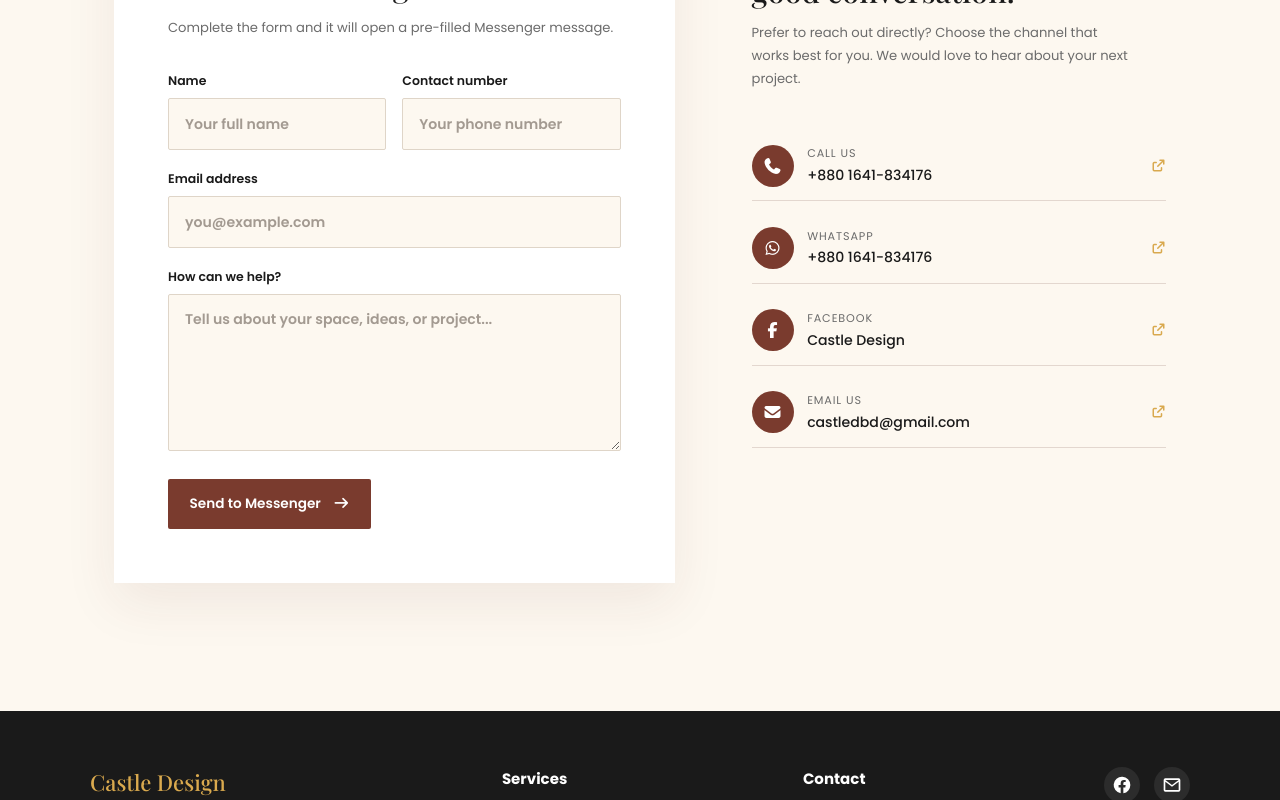
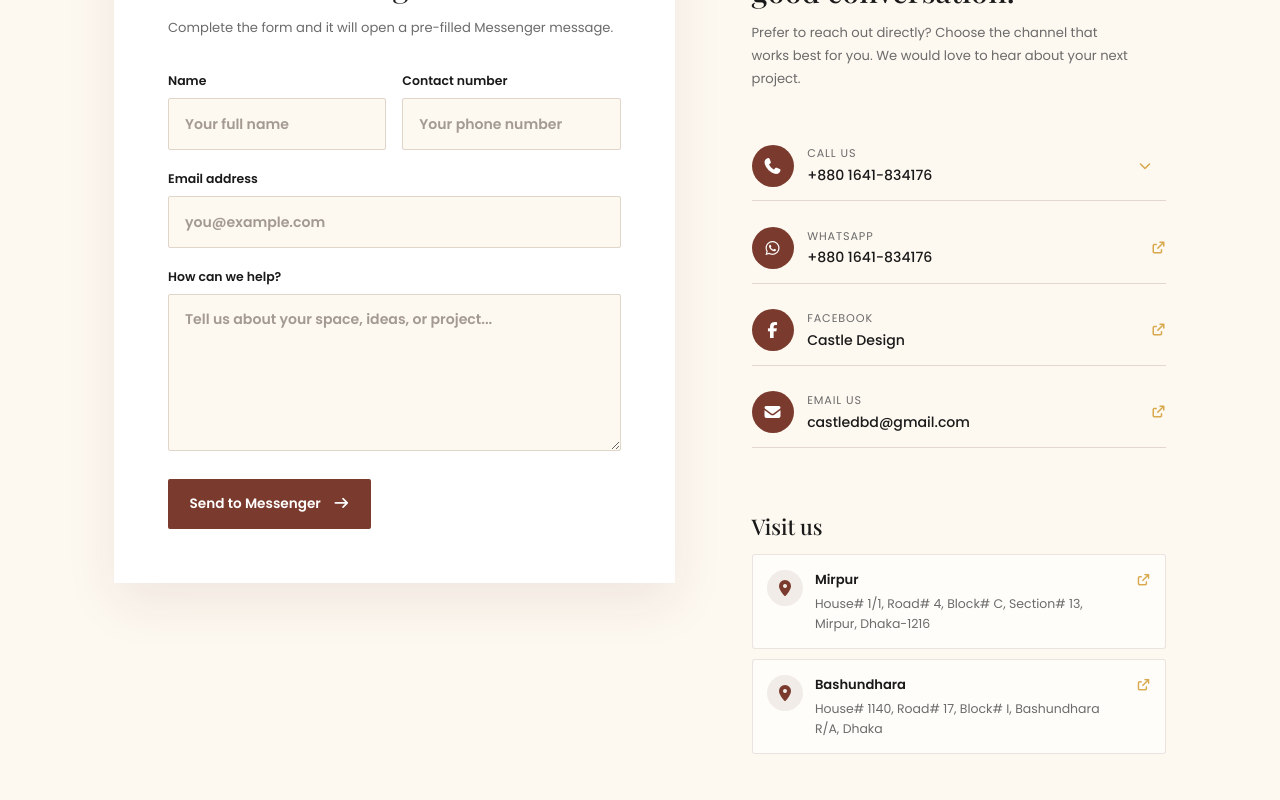
Before and after one commit to raiyan-noob/Castle-design, a React (Vite) app: page /contact in a window 1280 px wide. Shown: the part 520-1320 px from the top of the page. Built offline with nearby package versions, Linux system fonts and the light colour scheme.

Commit message:
contact page updated

```diff
--- a/src/components/Contact.css
+++ b/src/components/Contact.css
@@ -174,9 +174,85 @@
   transition: color 0.2s ease, padding 0.2s ease;
 }
 
+.contact-call {
+  min-width: 0;
+}
+
+.contact-call__header {
+  display: grid;
+  grid-template-columns: minmax(0, 1fr) 42px;
+  align-items: center;
+  border-bottom: 1px solid rgba(92, 44, 34, 0.16);
+}
+
+.contact-call__link {
+  grid-column: 1;
+  grid-row: 1;
+  border: 0;
+}
+
+.contact-call__toggle {
+  display: grid;
+  width: 42px;
+  height: 42px;
+  place-items: center;
+  border: 0;
+  border-radius: 50%;
+  background: transparent;
+  color: var(--color-gold);
+  cursor: pointer;
+  font-size: 0.75rem;
+  transition: background 0.2s ease;
+}
+
+.contact-call__toggle:hover {
+  background: rgba(217, 169, 78, 0.12);
+}
+
 .contact-channel:hover {
   padding-left: 0.35rem;
   color: var(--color-maroon);
+}
+
+.contact-call__chevron {
+  transition: transform 0.2s ease;
+}
+
+.contact-call.is-expanded .contact-call__chevron {
+  transform: rotate(180deg);
+}
+
+.contact-phone-options {
+  display: grid;
+  gap: 0.45rem;
+  padding: 0.2rem 0 0.8rem 3.65rem;
+  animation: contact-reveal 0.2s ease-out;
+}
+
+.contact-phone-option {
+  display: flex;
+  align-items: center;
+  justify-content: space-between;
+  gap: 1rem;
+  border: 1px solid rgba(92, 44, 34, 0.12);
+  border-radius: 3px;
+  padding: 0.75rem 0.85rem;
+  background: #fff;
+  color: var(--color-black);
+  font-size: 0.84rem;
+  text-decoration: none;
+  transition: border-color 0.2s ease, color 0.2s ease, transform 0.2s ease;
+}
+
+.contact-phone-option:hover {
+  transform: translateX(3px);
+  border-color: var(--color-gold);
+  color: var(--color-maroon);
+}
+
+.contact-phone-option i {
+  color: var(--color-gold);
+  font-size: 0.75rem;
 }
 
 .contact-channel__icon {
@@ -215,6 +291,90 @@
   font-size: 0.75rem;
 }
 
+.contact-locations {
+  margin-top: 2.5rem;
+  padding-top: 1.5rem;
+}
+
+.contact-locations h3 {
+  margin: 0 0 0.9rem;
+  color: var(--color-black);
+  font-family: var(--font-heading);
+  font-size: 1.35rem;
+  font-weight: 500;
+}
+
+.contact-location-list {
+  display: grid;
+  gap: 0.65rem;
+}
+
+.contact-location {
+  display: grid;
+  grid-template-columns: 36px minmax(0, 1fr) auto;
+  align-items: start;
+  gap: 0.75rem;
+  padding: 0.9rem;
+  border: 1px solid rgba(92, 44, 34, 0.12);
+  border-radius: 3px;
+  background: rgba(255, 255, 255, 0.65);
+  color: inherit;
+  text-decoration: none;
+  transition: border-color 0.2s ease, background 0.2s ease;
+}
+
+.contact-location:hover {
+  border-color: var(--color-gold);
+  background: #fff;
+}
+
+.contact-location__icon {
+  display: grid;
+  width: 36px;
+  height: 36px;
+  place-items: center;
+  border-radius: 50%;
+  background: rgba(92, 44, 34, 0.08);
+  color: var(--color-maroon);
+}
+
+.contact-location__copy strong,
+.contact-location__copy span {
+  display: block;
+}
+
+.contact-location__copy strong {
+  margin-bottom: 0.25rem;
+  color: var(--color-black);
+  font-size: 0.82rem;
+  font-weight: 600;
+}
+
+.contact-location__copy span {
+  color: var(--color-text-muted);
+  font-size: 0.78rem;
+  line-height: 1.6;
+  overflow-wrap: anywhere;
+}
+
+.contact-location__arrow {
+  margin-top: 0.25rem;
+  color: var(--color-gold);
+  font-size: 0.72rem;
+}
+
+@keyframes contact-reveal {
+  from {
+    opacity: 0;
+    transform: translateY(-5px);
+  }
+
+  to {
+    opacity: 1;
+    transform: translateY(0);
+  }
+}
+
 @media (max-width: 820px) {
   .contact-hero,
   .contact-layout {
@@ -246,4 +406,8 @@
   .contact-submit {
     width: 100%;
   }
+
+  .contact-phone-options {
+    padding-left: 0;
+  }
 }
--- a/src/components/Contact.jsx
+++ b/src/components/Contact.jsx
@@ -9,14 +9,13 @@ const PHONE_DISPLAY = "+880 1641-834176";
 const PHONE_NUMBER = "+8801641834176";
 const WHATSAPP_NUMBER = "+8801641834176";
 const MESSENGER_URL = "https://m.me/castledbd";
+const PHONE_NUMBERS = [
+  { value: PHONE_DISPLAY, href: `tel:${PHONE_NUMBER}` },
+  { value: "+880 17 8170 9971", href: "tel:+8801781709971" },
+  { value: "+880 17 11390807", href: "tel:+8801711390807" },
+];
 
 const CONTACT_CHANNELS = [
-  {
-    label: "Call us",
-    value: PHONE_DISPLAY,
-    href: `tel:${PHONE_NUMBER}`,
-    icon: "fa-solid fa-phone",
-  },
   {
     label: "WhatsApp",
     value: PHONE_DISPLAY,
@@ -39,8 +38,20 @@ const CONTACT_CHANNELS = [
   },
 ];
 
+const ADDRESSES = [
+  {
+    label: "Mirpur",
+    value: "House# 1/1, Road# 4, Block# C, Section# 13, Mirpur, Dhaka-1216",
+  },
+  {
+    label: "Bashundhara",
+    value: "House# 1140, Road# 17, Block# I, Bashundhara R/A, Dhaka",
+  },
+];
+
 export default function Contact() {
   const [form, setForm] = useState({ name: "", phone: "", email: "", query: "" });
+  const [showPhoneNumbers, setShowPhoneNumbers] = useState(false);
 
   function handleChange(event) {
     const { name, value } = event.target;
@@ -147,6 +158,42 @@ export default function Contact() {
               </p>
             </div>
             <div className="contact-channels">
+              <div className={`contact-call${showPhoneNumbers ? " is-expanded" : ""}`}>
+                <div className="contact-call__header">
+                  <a className="contact-channel contact-call__link" href={PHONE_NUMBERS[0].href}>
+                    <span className="contact-channel__icon" aria-hidden="true">
+                      <i className="fa-solid fa-phone" />
+                    </span>
+                    <span>
+                      <small>Call us</small>
+                      <strong>{PHONE_NUMBERS[0].value}</strong>
+                    </span>
+                  </a>
+                  <button
+                    className="contact-call__toggle"
+                    type="button"
+                    aria-label={showPhoneNumbers ? "Hide additional phone numbers" : "Show additional phone numbers"}
+                    aria-expanded={showPhoneNumbers}
+                    aria-controls="contact-phone-options"
+                    onClick={() => setShowPhoneNumbers((isVisible) => !isVisible)}
+                  >
+                    <i
+                      className="fa-solid fa-chevron-down contact-channel__arrow contact-call__chevron"
+                      aria-hidden="true"
+                    />
+                  </button>
+                </div>
+                {showPhoneNumbers && (
+                  <div className="contact-phone-options" id="contact-phone-options">
+                    {PHONE_NUMBERS.slice(1).map((phone) => (
+                      <a className="contact-phone-option" href={phone.href} key={phone.href}>
+                        <span>{phone.value}</span>
+                        <i className="fa-solid fa-phone" aria-hidden="true" />
+                      </a>
+                    ))}
+                  </div>
+                )}
+              </div>
               {CONTACT_CHANNELS.map((channel) => (
                 <a
                   className="contact-channel"
@@ -166,6 +213,29 @@ export default function Contact() {
                 </a>
               ))}
             </div>
+            <section className="contact-locations" aria-labelledby="contact-locations-title">
+              <h3 id="contact-locations-title">Visit us</h3>
+              <div className="contact-location-list">
+                {ADDRESSES.map((address) => (
+                  <a
+                    className="contact-location"
+                    href={`https://www.google.com/maps/search/?api=1&query=${encodeURIComponent(address.value)}`}
+                    key={address.label}
+                    target="_blank"
+                    rel="noopener noreferrer"
+                  >
+                    <span className="contact-location__icon" aria-hidden="true">
+                      <i className="fa-solid fa-location-dot" />
+                    </span>
+                    <span className="contact-location__copy">
+                      <strong>{address.label}</strong>
+                      <span>{address.value}</span>
+                    </span>
+                    <i className="fa-solid fa-arrow-up-right-from-square contact-location__arrow" aria-hidden="true" />
+                  </a>
+                ))}
+              </div>
+            </section>
           </aside>
         </section>
       </main>
```
